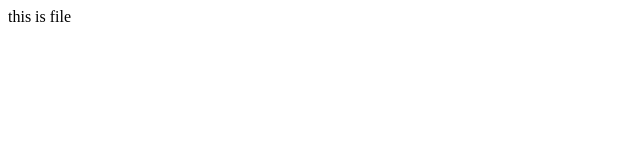
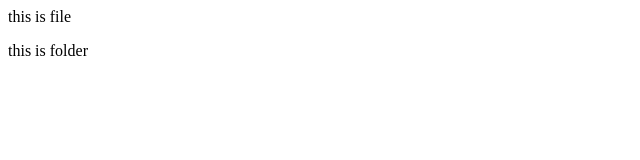
Before and after one commit to dixit1836/Bhanderi, a plain HTML site: page index.html in a window 1280 px wide. Shown: the full height of the page, 0-640 px from the left. Drawn offline with Linux system fonts and the light colour scheme.

Commit message:
add initial file

```diff
--- a/index.html
+++ b/index.html
@@ -1 +1,2 @@
 <p>this is file</p>
+<p>this is folder</p>
```
